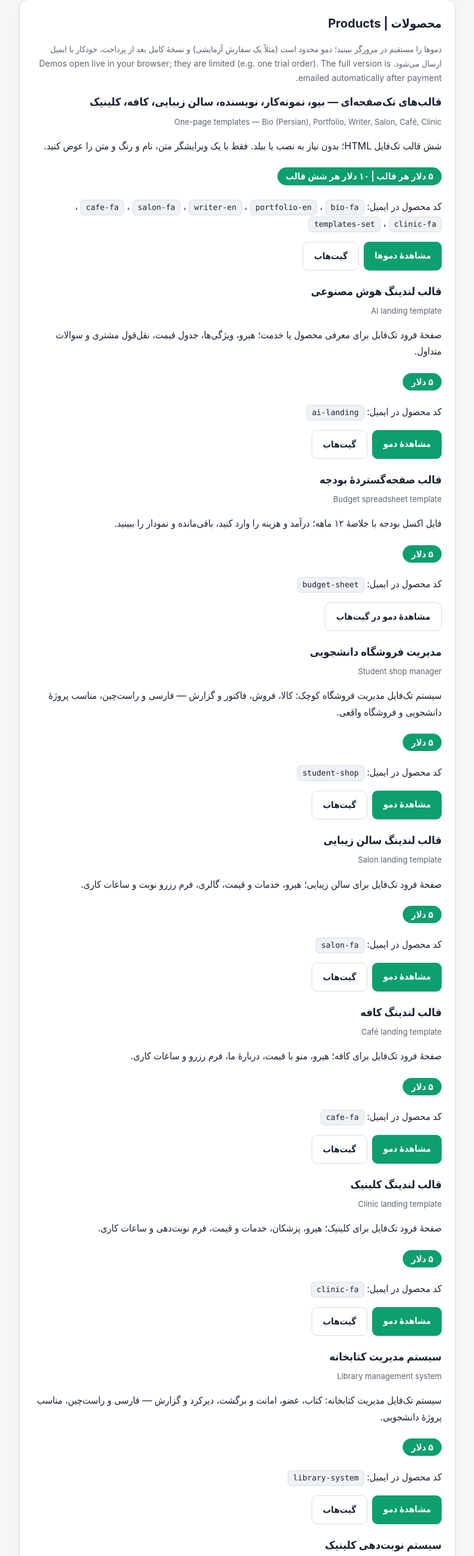
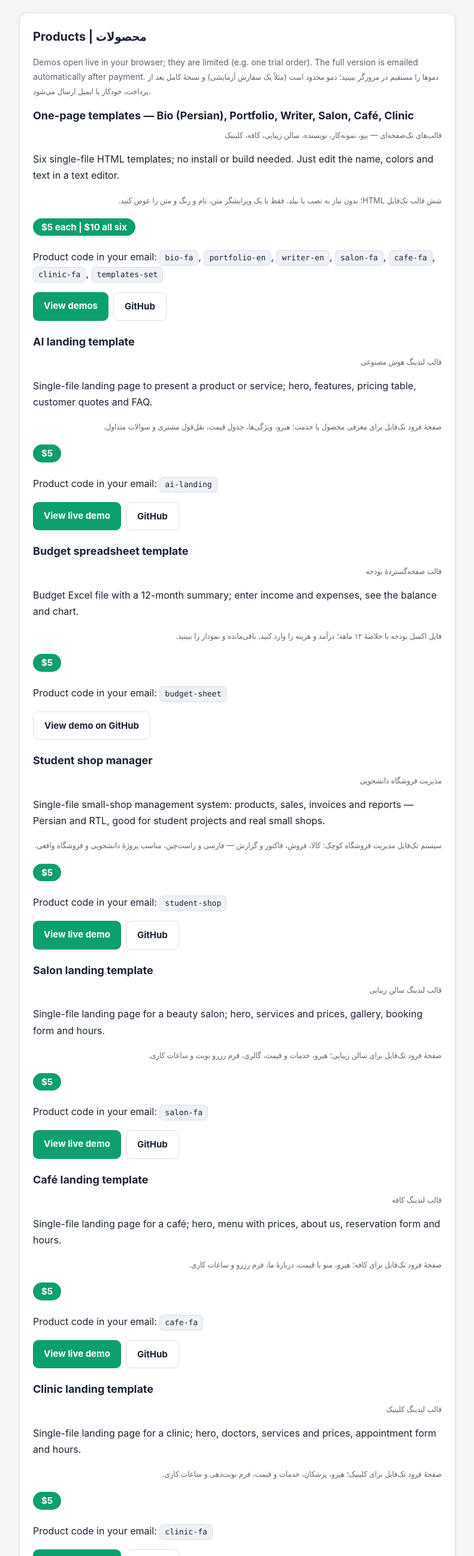
Before and after one commit to Vakilimehdi/crypto-pay-page, a plain HTML site: page index.html in a window 1280 px wide. Shown: the part 126-2720 px from the top of the page at 60% size, without its empty margins (244-1035 px from the left). Drawn offline with Linux system fonts and the light colour scheme.

Commit message:
Storefront English-first, Persian second

```diff
--- a/index.html
+++ b/index.html
@@ -1,9 +1,9 @@
 <!DOCTYPE html>
-<html lang="fa" dir="rtl">
+<html lang="en" dir="ltr">
 <head>
 <meta charset="utf-8">
 <meta name="viewport" content="width=device-width, initial-scale=1">
-<title>دیجی‌مارکت | Digital Products Store</title>
+<title>Digi-Market | Digital Products Store</title>
 <style>
   :root {
     --bg: #f4f6f8;
@@ -37,7 +37,7 @@
   }
   h2 { margin: 0 0 12px; font-size: 20px; }
   h3 { margin: 0 0 6px; font-size: 18px; }
-  .en { color: var(--muted); font-size: 13px; direction: ltr; text-align: right; }
+  .fa { color: var(--muted); font-size: 13px; direction: rtl; text-align: right; }
   .price {
     display: inline-block;
     background: var(--accent);
@@ -101,156 +101,171 @@
 <body>
 <div class="wrap">
   <header>
-    <h1>دیجی‌مارکت</h1>
+    <h1>Digi-Market</h1>
     <p>Digital Products Store — ready-made templates and tools, delivered automatically after payment.</p>
+    <p class="fa">دیجی‌مارکت — قالب‌ها و ابزارهای آماده، با تحویل خودکار بعد از پرداخت.</p>
   </header>
 
   <div class="card">
-    <h2>محصولات | Products</h2>
-    <p class="note">دموها را مستقیم در مرورگر ببینید؛ دمو محدود است (مثلاً یک سفارش آزمایشی) و نسخهٔ کامل بعد از پرداخت، خودکار با ایمیل ارسال می‌شود.
-    Demos open live in your browser; they are limited (e.g. one trial order). The full version is emailed automatically after payment.</p>
+    <h2>Products | محصولات</h2>
+    <p class="note">Demos open live in your browser; they are limited (e.g. one trial order). The full version is emailed automatically after payment.
+    <span class="fa">دموها را مستقیم در مرورگر ببینید؛ دمو محدود است (مثلاً یک سفارش آزمایشی) و نسخهٔ کامل بعد از پرداخت، خودکار با ایمیل ارسال می‌شود.</span></p>
 
     <div class="product">
-      <h3>قالب‌های تک‌صفحه‌ای — بیو، نمونه‌کار، نویسنده، سالن زیبایی، کافه، کلینیک</h3>
-      <div class="en">One-page templates — Bio (Persian), Portfolio, Writer, Salon, Café, Clinic</div>
-      <p>شش قالب تک‌فایل HTML؛ بدون نیاز به نصب یا بیلد. فقط با یک ویرایشگر متن، نام و رنگ و متن را عوض کنید.</p>
-      <span class="price">۵ دلار هر قالب | ۱۰ دلار هر شش قالب</span>
-      <p>کد محصول در ایمیل: <span class="code">bio-fa</span> ، <span class="code">portfolio-en</span> ، <span class="code">writer-en</span> ، <span class="code">salon-fa</span> ، <span class="code">cafe-fa</span> ، <span class="code">clinic-fa</span> ، <span class="code">templates-set</span></p>
+      <h3>One-page templates — Bio (Persian), Portfolio, Writer, Salon, Café, Clinic</h3>
+      <div class="fa">قالب‌های تک‌صفحه‌ای — بیو، نمونه‌کار، نویسنده، سالن زیبایی، کافه، کلینیک</div>
+      <p>Six single-file HTML templates; no install or build needed. Just edit the name, colors and text in a text editor.</p>
+      <p class="fa">شش قالب تک‌فایل HTML؛ بدون نیاز به نصب یا بیلد. فقط با یک ویرایشگر متن، نام و رنگ و متن را عوض کنید.</p>
+      <span class="price">$5 each | $10 all six</span>
+      <p>Product code in your email: <span class="code">bio-fa</span>, <span class="code">portfolio-en</span>, <span class="code">writer-en</span>, <span class="code">salon-fa</span>, <span class="code">cafe-fa</span>, <span class="code">clinic-fa</span>, <span class="code">templates-set</span></p>
       <div class="actions">
-        <a class="btn" href="demos/">مشاهدهٔ دموها</a>
-        <a class="btn ghost" href="https://github.com/Vakilimehdi/one-page-templates">گیت‌هاب</a>
+        <a class="btn" href="demos/">View demos</a>
+        <a class="btn ghost" href="https://github.com/Vakilimehdi/one-page-templates">GitHub</a>
       </div>
     </div>
 
     <div class="product">
-      <h3>قالب لندینگ هوش مصنوعی</h3>
-      <div class="en">AI landing template</div>
-      <p>صفحهٔ فرود تک‌فایل برای معرفی محصول یا خدمت؛ هیرو، ویژگی‌ها، جدول قیمت، نقل‌قول مشتری و سوالات متداول.</p>
-      <span class="price">۵ دلار</span>
-      <p>کد محصول در ایمیل: <span class="code">ai-landing</span></p>
+      <h3>AI landing template</h3>
+      <div class="fa">قالب لندینگ هوش مصنوعی</div>
+      <p>Single-file landing page to present a product or service; hero, features, pricing table, customer quotes and FAQ.</p>
+      <p class="fa">صفحهٔ فرود تک‌فایل برای معرفی محصول یا خدمت؛ هیرو، ویژگی‌ها، جدول قیمت، نقل‌قول مشتری و سوالات متداول.</p>
+      <span class="price">$5</span>
+      <p>Product code in your email: <span class="code">ai-landing</span></p>
       <div class="actions">
-        <a class="btn" href="demos/ai-landing/">مشاهدهٔ دمو</a>
-        <a class="btn ghost" href="https://github.com/Vakilimehdi/ai-landing-template">گیت‌هاب</a>
+        <a class="btn" href="demos/ai-landing/">View live demo</a>
+        <a class="btn ghost" href="https://github.com/Vakilimehdi/ai-landing-template">GitHub</a>
       </div>
     </div>
 
     <div class="product">
-      <h3>قالب صفحه‌گستردهٔ بودجه</h3>
-      <div class="en">Budget spreadsheet template</div>
-      <p>فایل اکسل بودجه با خلاصهٔ ۱۲ ماهه؛ درآمد و هزینه را وارد کنید، باقی‌مانده و نمودار را ببینید.</p>
-      <span class="price">۵ دلار</span>
-      <p>کد محصول در ایمیل: <span class="code">budget-sheet</span></p>
+      <h3>Budget spreadsheet template</h3>
+      <div class="fa">قالب صفحه‌گستردهٔ بودجه</div>
+      <p>Budget Excel file with a 12-month summary; enter income and expenses, see the balance and chart.</p>
+      <p class="fa">فایل اکسل بودجه با خلاصهٔ ۱۲ ماهه؛ درآمد و هزینه را وارد کنید، باقی‌مانده و نمودار را ببینید.</p>
+      <span class="price">$5</span>
+      <p>Product code in your email: <span class="code">budget-sheet</span></p>
       <div class="actions">
-        <a class="btn ghost" href="https://github.com/Vakilimehdi/budget-spreadsheet-template">مشاهدهٔ دمو در گیت‌هاب</a>
+        <a class="btn ghost" href="https://github.com/Vakilimehdi/budget-spreadsheet-template">View demo on GitHub</a>
       </div>
     </div>
 
     <div class="product">
-      <h3>مدیریت فروشگاه دانشجویی</h3>
-      <div class="en">Student shop manager</div>
-      <p>سیستم تک‌فایل مدیریت فروشگاه کوچک: کالا، فروش، فاکتور و گزارش — فارسی و راست‌چین، مناسب پروژهٔ دانشجویی و فروشگاه واقعی.</p>
-      <span class="price">۵ دلار</span>
-      <p>کد محصول در ایمیل: <span class="code">student-shop</span></p>
+      <h3>Student shop manager</h3>
+      <div class="fa">مدیریت فروشگاه دانشجویی</div>
+      <p>Single-file small-shop management system: products, sales, invoices and reports — Persian and RTL, good for student projects and real small shops.</p>
+      <p class="fa">سیستم تک‌فایل مدیریت فروشگاه کوچک: کالا، فروش، فاکتور و گزارش — فارسی و راست‌چین، مناسب پروژهٔ دانشجویی و فروشگاه واقعی.</p>
+      <span class="price">$5</span>
+      <p>Product code in your email: <span class="code">student-shop</span></p>
       <div class="actions">
-        <a class="btn" href="demos/student-shop/">مشاهدهٔ دمو</a>
-        <a class="btn ghost" href="https://github.com/Vakilimehdi/student-shop-manager">گیت‌هاب</a>
+        <a class="btn" href="demos/student-shop/">View live demo</a>
+        <a class="btn ghost" href="https://github.com/Vakilimehdi/student-shop-manager">GitHub</a>
       </div>
     </div>
 
     <div class="product">
-      <h3>قالب لندینگ سالن زیبایی</h3>
-      <div class="en">Salon landing template</div>
-      <p>صفحهٔ فرود تک‌فایل برای سالن زیبایی؛ هیرو، خدمات و قیمت، گالری، فرم رزرو نوبت و ساعات کاری.</p>
-      <span class="price">۵ دلار</span>
-      <p>کد محصول در ایمیل: <span class="code">salon-fa</span></p>
+      <h3>Salon landing template</h3>
+      <div class="fa">قالب لندینگ سالن زیبایی</div>
+      <p>Single-file landing page for a beauty salon; hero, services and prices, gallery, booking form and hours.</p>
+      <p class="fa">صفحهٔ فرود تک‌فایل برای سالن زیبایی؛ هیرو، خدمات و قیمت، گالری، فرم رزرو نوبت و ساعات کاری.</p>
+      <span class="price">$5</span>
+      <p>Product code in your email: <span class="code">salon-fa</span></p>
       <div class="actions">
-        <a class="btn" href="demos/salon-fa/">مشاهدهٔ دمو</a>
-        <a class="btn ghost" href="https://github.com/Vakilimehdi/one-page-templates">گیت‌هاب</a>
+        <a class="btn" href="demos/salon-fa/">View live demo</a>
+        <a class="btn ghost" href="https://github.com/Vakilimehdi/one-page-templates">GitHub</a>
       </div>
     </div>
 
     <div class="product">
-      <h3>قالب لندینگ کافه</h3>
-      <div class="en">Café landing template</div>
-      <p>صفحهٔ فرود تک‌فایل برای کافه؛ هیرو، منو با قیمت، دربارهٔ ما، فرم رزرو و ساعات کاری.</p>
-      <span class="price">۵ دلار</span>
-      <p>کد محصول در ایمیل: <span class="code">cafe-fa</span></p>
+      <h3>Café landing template</h3>
+      <div class="fa">قالب لندینگ کافه</div>
+      <p>Single-file landing page for a café; hero, menu with prices, about us, reservation form and hours.</p>
+      <p class="fa">صفحهٔ فرود تک‌فایل برای کافه؛ هیرو، منو با قیمت، دربارهٔ ما، فرم رزرو و ساعات کاری.</p>
+      <span class="price">$5</span>
+      <p>Product code in your email: <span class="code">cafe-fa</span></p>
       <div class="actions">
-        <a class="btn" href="demos/cafe-fa/">مشاهدهٔ دمو</a>
-        <a class="btn ghost" href="https://github.com/Vakilimehdi/one-page-templates">گیت‌هاب</a>
+        <a class="btn" href="demos/cafe-fa/">View live demo</a>
+        <a class="btn ghost" href="https://github.com/Vakilimehdi/one-page-templates">GitHub</a>
       </div>
     </div>
 
     <div class="product">
-      <h3>قالب لندینگ کلینیک</h3>
-      <div class="en">Clinic landing template</div>
-      <p>صفحهٔ فرود تک‌فایل برای کلینیک؛ هیرو، پزشکان، خدمات و قیمت، فرم نوبت‌دهی و ساعات کاری.</p>
-      <span class="price">۵ دلار</span>
-      <p>کد محصول در ایمیل: <span class="code">clinic-fa</span></p>
+      <h3>Clinic landing template</h3>
+      <div class="fa">قالب لندینگ کلینیک</div>
+      <p>Single-file landing page for a clinic; hero, doctors, services and prices, appointment form and hours.</p>
+      <p class="fa">صفحهٔ فرود تک‌فایل برای کلینیک؛ هیرو، پزشکان، خدمات و قیمت، فرم نوبت‌دهی و ساعات کاری.</p>
+      <span class="price">$5</span>
+      <p>Product code in your email: <span class="code">clinic-fa</span></p>
       <div class="actions">
-        <a class="btn" href="demos/clinic-fa/">مشاهدهٔ دمو</a>
-        <a class="btn ghost" href="https://github.com/Vakilimehdi/one-page-templates">گیت‌هاب</a>
+        <a class="btn" href="demos/clinic-fa/">View live demo</a>
+        <a class="btn ghost" href="https://github.com/Vakilimehdi/one-page-templates">GitHub</a>
       </div>
     </div>
 
     <div class="product">
-      <h3>سیستم مدیریت کتابخانه</h3>
-      <div class="en">Library management system</div>
-      <p>سیستم تک‌فایل مدیریت کتابخانه: کتاب، عضو، امانت و برگشت، دیرکرد و گزارش — فارسی و راست‌چین، مناسب پروژهٔ دانشجویی.</p>
-      <span class="price">۵ دلار</span>
-      <p>کد محصول در ایمیل: <span class="code">library-system</span></p>
+      <h3>Library management system</h3>
+      <div class="fa">سیستم مدیریت کتابخانه</div>
+      <p>Single-file library management system: books, members, lending and returns, overdue and reports — Persian and RTL, good for student projects.</p>
+      <p class="fa">سیستم تک‌فایل مدیریت کتابخانه: کتاب، عضو، امانت و برگشت، دیرکرد و گزارش — فارسی و راست‌چین، مناسب پروژهٔ دانشجویی.</p>
+      <span class="price">$5</span>
+      <p>Product code in your email: <span class="code">library-system</span></p>
       <div class="actions">
-        <a class="btn" href="demos/library-system/">مشاهدهٔ دمو</a>
-        <a class="btn ghost" href="https://github.com/Vakilimehdi/library-management-system">گیت‌هاب</a>
+        <a class="btn" href="demos/library-system/">View live demo</a>
+        <a class="btn ghost" href="https://github.com/Vakilimehdi/library-management-system">GitHub</a>
       </div>
     </div>
 
     <div class="product">
-      <h3>سیستم نوبت‌دهی کلینیک</h3>
-      <div class="en">Clinic appointment system</div>
-      <p>سیستم تک‌فایل نوبت‌دهی کلینیک: پزشک، بیمار، رزرو نوبت، نوبت‌های امروز و چاپ — فارسی و راست‌چین، مناسب پروژهٔ دانشجویی.</p>
-      <span class="price">۵ دلار</span>
-      <p>کد محصول در ایمیل: <span class="code">clinic-system</span></p>
+      <h3>Clinic appointment system</h3>
+      <div class="fa">سیستم نوبت‌دهی کلینیک</div>
+      <p>Single-file clinic appointment system: doctors, patients, booking, today's appointments and printing — Persian and RTL, good for student projects.</p>
+      <p class="fa">سیستم تک‌فایل نوبت‌دهی کلینیک: پزشک، بیمار، رزرو نوبت، نوبت‌های امروز و چاپ — فارسی و راست‌چین، مناسب پروژهٔ دانشجویی.</p>
+      <span class="price">$5</span>
+      <p>Product code in your email: <span class="code">clinic-system</span></p>
       <div class="actions">
-        <a class="btn" href="demos/clinic-system/">مشاهدهٔ دمو</a>
-        <a class="btn ghost" href="https://github.com/Vakilimehdi/clinic-management-system">گیت‌هاب</a>
+        <a class="btn" href="demos/clinic-system/">View live demo</a>
+        <a class="btn ghost" href="https://github.com/Vakilimehdi/clinic-management-system">GitHub</a>
       </div>
     </div>
 
     <div class="product">
-      <h3>سیستم مدیریت رستوران</h3>
-      <div class="en">Restaurant management system</div>
-      <p>سیستم تک‌فایل مدیریت رستوران: منو، میزها، سفارش، صورت‌حساب و گزارش روزانه — فارسی و راست‌چین، مناسب پروژهٔ دانشجویی.</p>
-      <span class="price">۵ دلار</span>
-      <p>کد محصول در ایمیل: <span class="code">restaurant-system</span></p>
+      <h3>Restaurant management system</h3>
+      <div class="fa">سیستم مدیریت رستوران</div>
+      <p>Single-file restaurant management system: menu, tables, orders, bills and daily reports — Persian and RTL, good for student projects.</p>
+      <p class="fa">سیستم تک‌فایل مدیریت رستوران: منو، میزها، سفارش، صورت‌حساب و گزارش روزانه — فارسی و راست‌چین، مناسب پروژهٔ دانشجویی.</p>
+      <span class="price">$5</span>
+      <p>Product code in your email: <span class="code">restaurant-system</span></p>
       <div class="actions">
-        <a class="btn" href="demos/restaurant-system/">مشاهدهٔ دمو</a>
-        <a class="btn ghost" href="https://github.com/Vakilimehdi/restaurant-management-system">گیت‌هاب</a>
+        <a class="btn" href="demos/restaurant-system/">View live demo</a>
+        <a class="btn ghost" href="https://github.com/Vakilimehdi/restaurant-management-system">GitHub</a>
       </div>
     </div>
   </div>
 
   <div class="card">
-    <h2>نحوهٔ خرید | How to buy</h2>
+    <h2>How to buy | نحوهٔ خرید</h2>
     <ol class="steps">
-      <li><b>پرداخت:</b> مبلغ دقیق محصول را با <b>USDC</b> در شبکهٔ <b>Solana</b> به کیف پول زیر بفرستید.
-        <br><span class="note">Pay the exact product price in USDC on Solana to this wallet:</span>
+      <li><b>Payment:</b> send the exact product price in <b>USDC</b> on <b>Solana</b> to the wallet below.
+        <br><span class="fa">پرداخت: مبلغ دقیق محصول را با USDC در شبکهٔ Solana به کیف پول زیر بفرستید.</span>
         <div class="wallet" id="wallet">HqxvhpdWdBvjk1JvCwLdrp3fW47Zt1A8Eg1atDwZ3oQQ</div>
-        <div class="actions"><button class="btn" type="button" onclick="navigator.clipboard.writeText(document.getElementById('wallet').innerText).then(()=>{this.innerText='کپی شد ✓';})">کپی آدرس کیف پول</button></div>
+        <div class="actions"><button class="btn" type="button" onclick="navigator.clipboard.writeText(document.getElementById('wallet').innerText).then(()=>{this.innerText='Copied ✓';})">Copy wallet address</button></div>
       </li>
-      <li><b>ایمیل:</b> امضای تراکنش (transaction signature) و کد محصول را به این ایمیل بفرستید:
+      <li><b>Email:</b> send the transaction signature and the product code to this email:
+        <br><span class="fa">ایمیل: امضای تراکنش (transaction signature) و کد محصول را به این ایمیل بفرستید:</span>
         <br><span class="code">mehdivakili0@gmail.com</span>
-        <br><span class="note">Email the transaction signature and the product code to the address above. The files will be sent to the email you write from.</span>
+        <br><span class="note">The files will be sent to the email you write from.</span>
+        <br><span class="fa">فایل‌ها به همان ایمیلی فرستاده می‌شود که از آن نوشته‌اید.</span>
       </li>
-      <li><b>دریافت:</b> پرداخت روی بلاک‌چین بررسی می‌شود و فایل‌های کامل معمولاً تا یک ساعت بعد، خودکار با ایمیل می‌رسند.
-        <br><span class="note">Your payment is verified on-chain and the full files are emailed automatically, usually within an hour.</span>
+      <li><b>Delivery:</b> your payment is verified on-chain and the full files are emailed automatically, usually within an hour.
+        <br><span class="fa">دریافت: پرداخت روی بلاک‌چین بررسی می‌شود و فایل‌های کامل معمولاً تا یک ساعت بعد، خودکار با ایمیل می‌رسند.</span>
       </li>
     </ol>
-    <p class="note">در حال حاضر فقط USDC پذیرفته می‌شود. لطفاً دقیقاً مبلغ محصول را بپردازید؛ پرداخت کمتر از مبلغ، تحویل داده نمی‌شود. | USDC only for now. Please pay the exact price; underpayments are not delivered.</p>
+    <p class="note">USDC only for now. Please pay the exact price; underpayments are not delivered.
+    <span class="fa">در حال حاضر فقط USDC پذیرفته می‌شود. لطفاً دقیقاً مبلغ محصول را بپردازید؛ پرداخت کمتر از مبلغ، تحویل داده نمی‌شود.</span></p>
   </div>
 
   <footer>
-    سوال دارید؟ در ایکس پیام بدهید: <a href="https://x.com/mehdivakili060">@mehdivakili060</a>
+    Questions? Message me on X: <a href="https://x.com/mehdivakili060">@mehdivakili060</a>
+    <br><span class="fa">سوال دارید؟ در ایکس پیام بدهید.</span>
   </footer>
 </div>
 </body>
```
Also changed, not shown: demos/index.html (+14 -12 lines).
